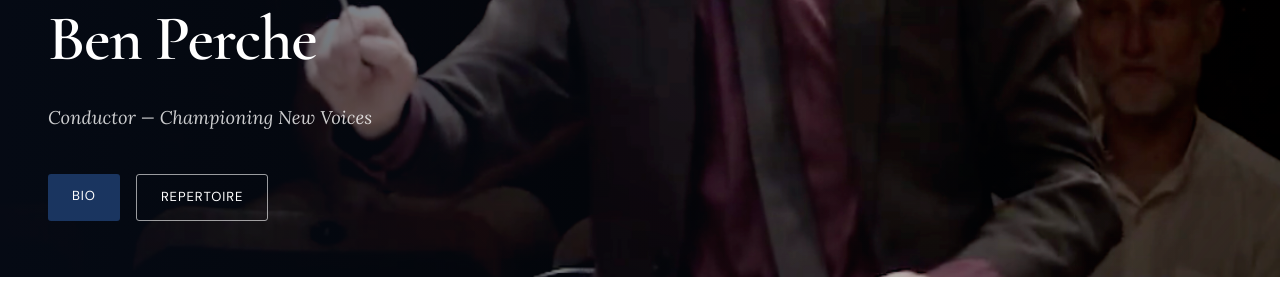
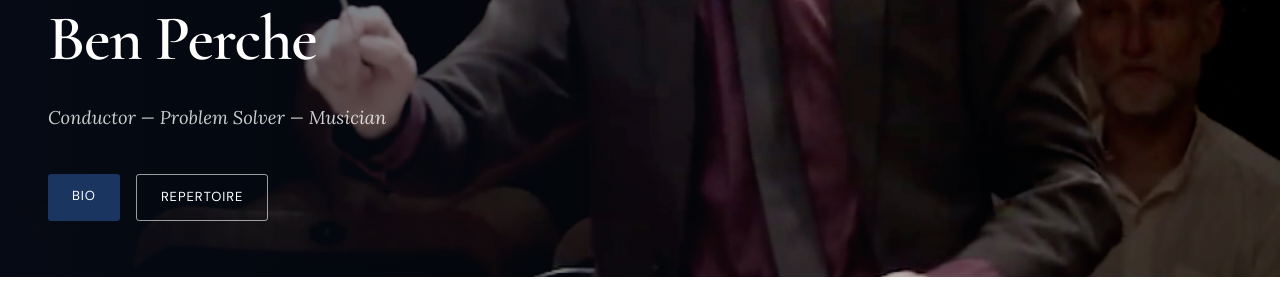
Before and after one commit to benperche/about, a Jekyll site: the page built from index.md, in a window 1280 px wide and 900 px high, scrolled down 412 px. Shown: the part 155-455 px from the top of the window. Built offline with Jekyll 4.4.1, drawn with Linux system fonts in a browser that asks for light colours.

Commit message:
Update tagline

```diff
--- a/_config.yml
+++ b/_config.yml
@@ -1,5 +1,5 @@
 title: Ben Perche
-tagline: Conductor — Championing New Voices
+tagline: Conductor — Problem Solver — Musician
 description: Conductor based in Australia, with a broad repertoire and a commitment to contemporary music.
 baseurl: ""
 url: "https://benperche.com"
```
Also changed, not shown: README.md.
